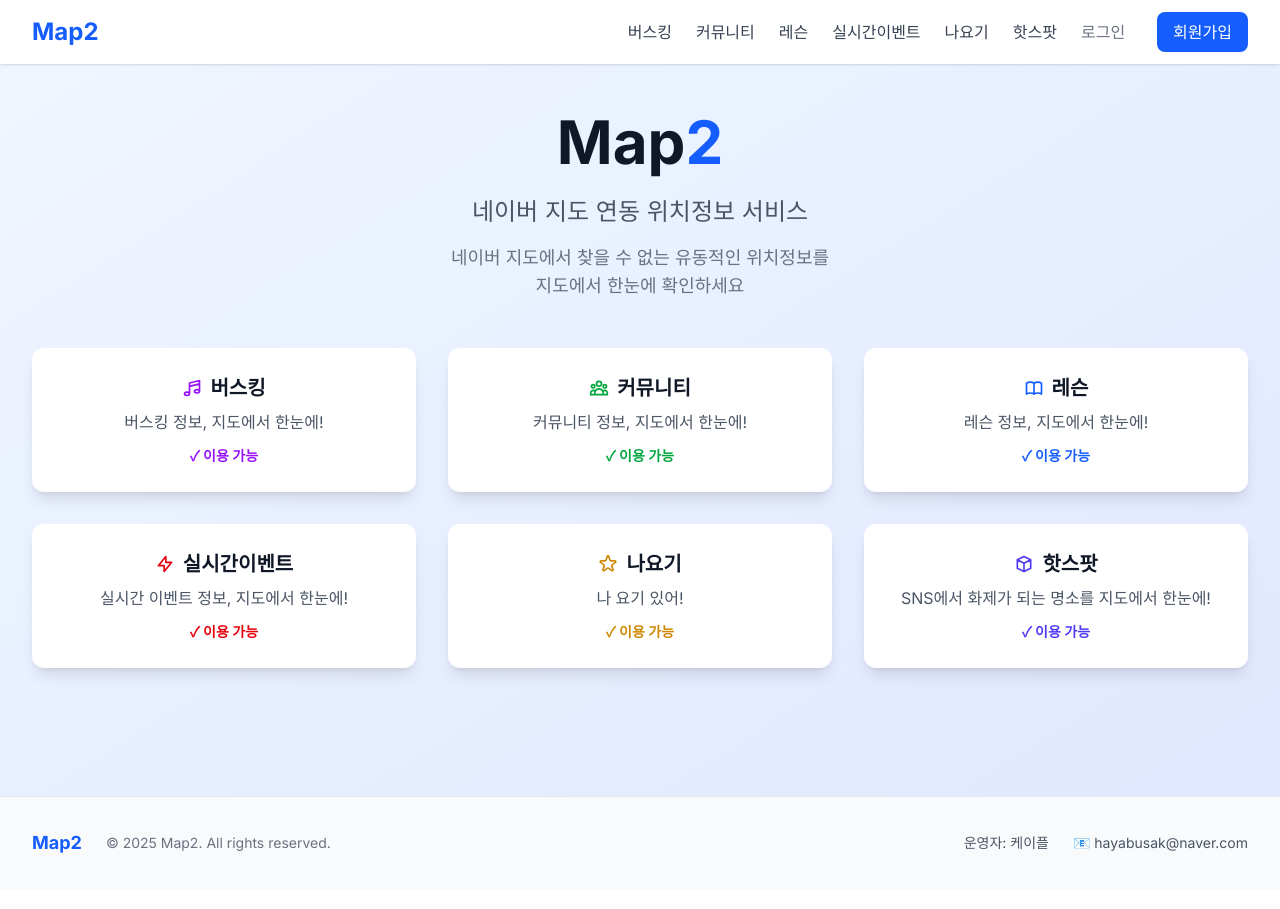
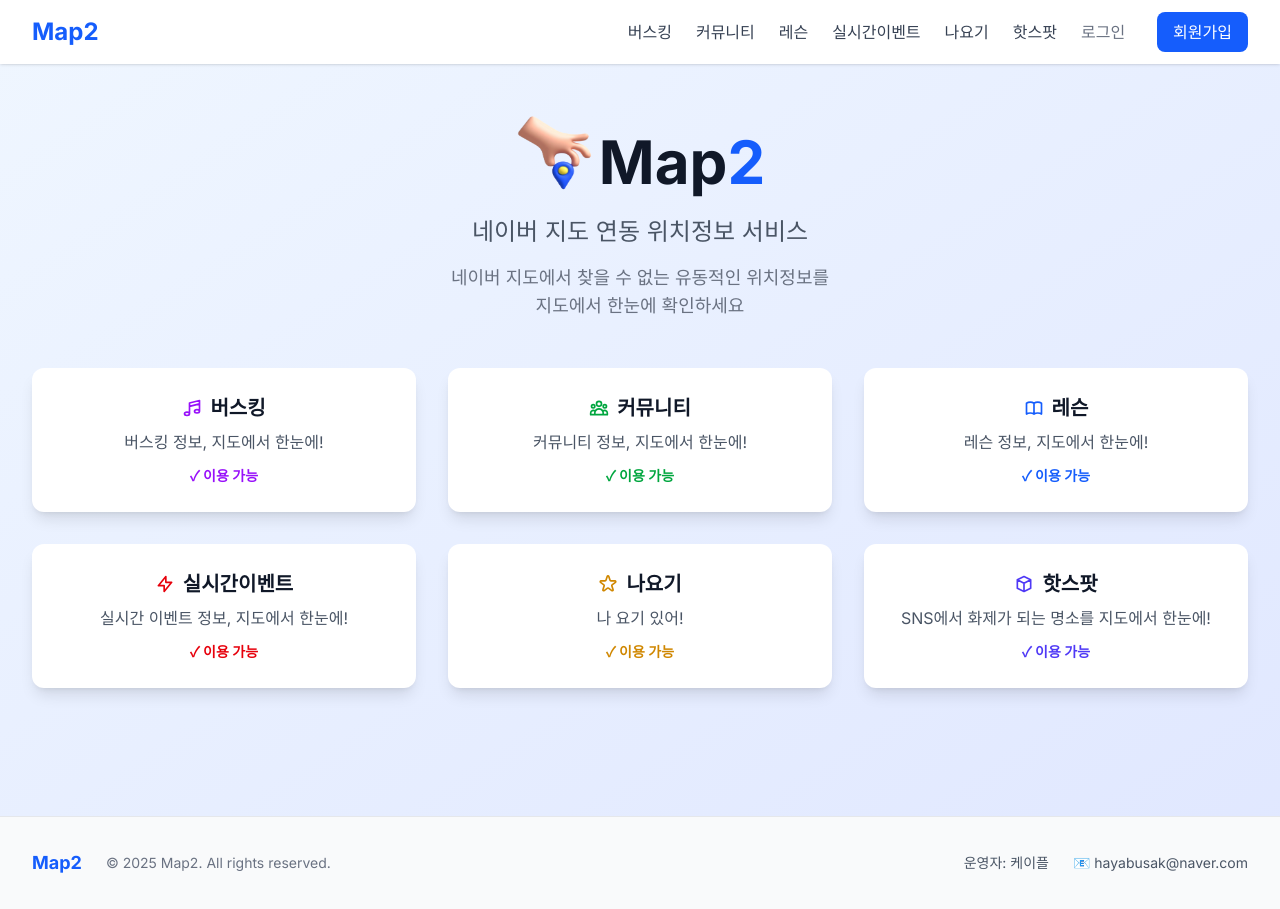
Before and after one commit to LEEKYEKWON/map2-service, a Next.js app: page / in a window 1280 px wide. Built offline with nearby package versions, Linux system fonts and the light colour scheme.

Commit message:
로고 이미지를 PNG로 변경하고 크기 및 정렬 조정

```diff
--- a/src/app/page.tsx
+++ b/src/app/page.tsx
@@ -18,9 +18,12 @@
       <main className="max-w-7xl mx-auto px-4 sm:px-6 lg:px-8 py-12">
         <div className={`text-center transition-all duration-1000 ${isLoaded ? 'opacity-100 translate-y-0' : 'opacity-0 translate-y-10'}`}>
           {/* 메인 제목 */}
-          <h1 className="text-4xl md:text-6xl font-bold text-gray-900 mb-6">
-            Map<span className="text-blue-600">2</span>
-          </h1>
+          <div className="flex items-end justify-center mb-6">
+            <img src="/logo.png" alt="Map2 로고" className="inline-block w-20 h-20 mr-1" />
+            <h1 className="text-4xl md:text-6xl font-bold text-gray-900">
+              Map<span className="text-blue-600">2</span>
+            </h1>
+          </div>
 
           {/* 서브 제목 */}
           <p className="text-xl md:text-2xl text-gray-600 mb-4">
```
Also changed, not shown: public/logo.png (added).
